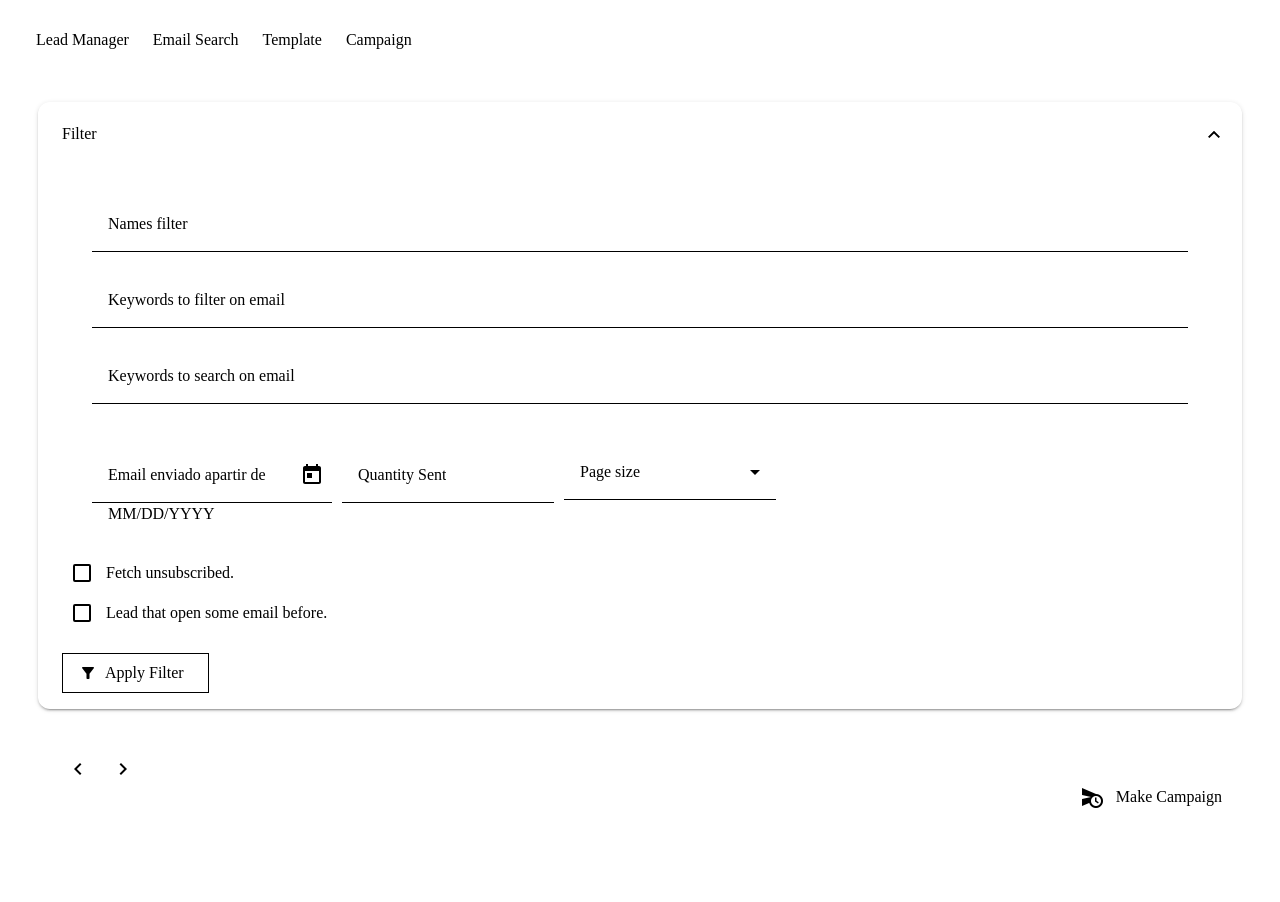
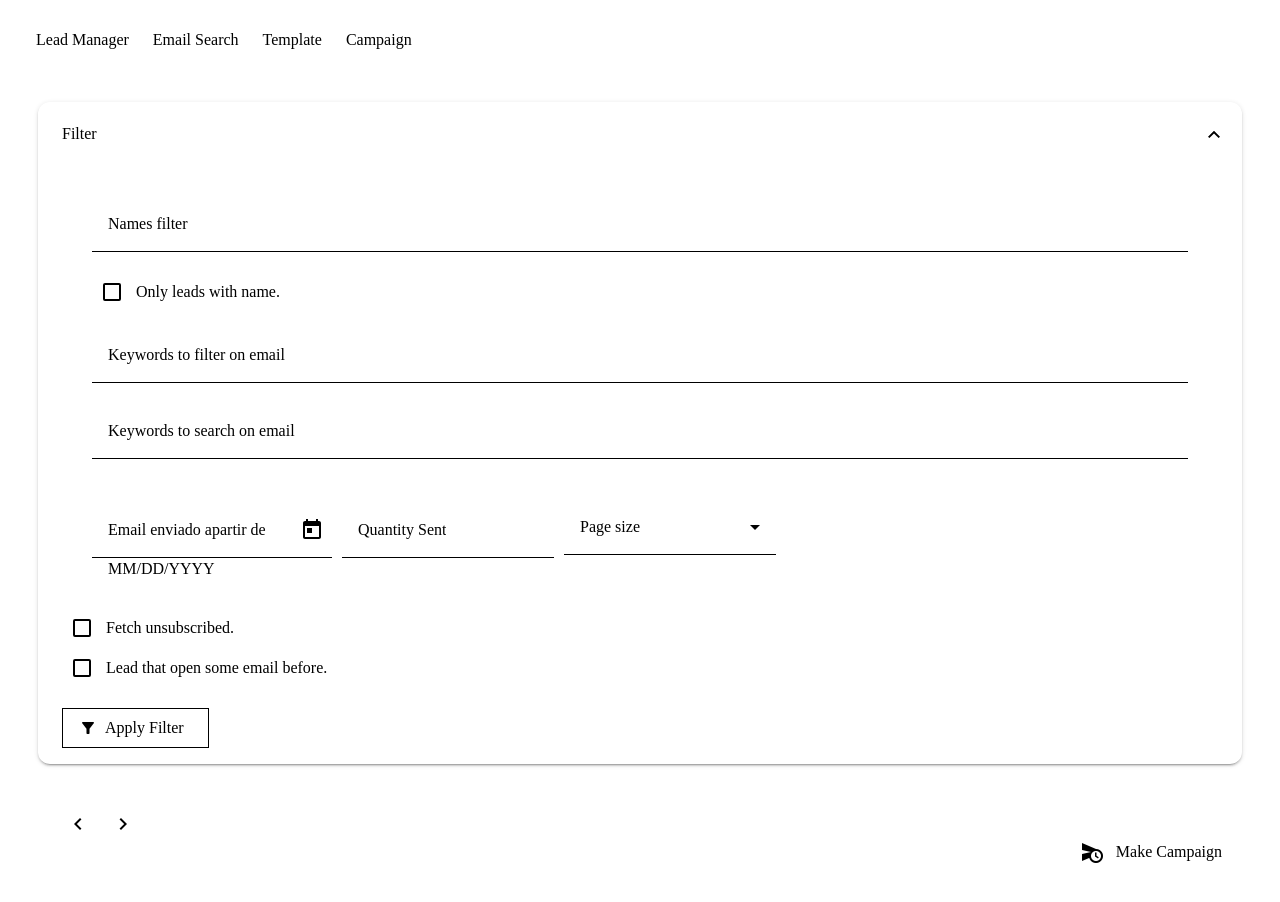
Before and after one commit to chaves99/lead-mail-manager-angular, an Angular app: page /email-search in a window 1280 px wide. Both pictures are taken after a click on the button "Filter". Shown: the top 902 px of the page. Before the commit the page ends 863 px from the top, so only its background shows below. Built offline with nearby package versions, Linux system fonts and the light colour scheme.

Commit message:
feat: add logs.

```diff
--- a/src/app/shared/components/company-email-filter/company-email-filter.html
+++ b/src/app/shared/components/company-email-filter/company-email-filter.html
@@ -24,6 +24,12 @@
           (matChipInputTokenEnd)="onAddNameKeyword($event)"
         />
       </mat-form-field>
+
+      <!-- NOT NULL LEAD NAME FLAG -->
+      <mat-checkbox style="margin-bottom: 15px;" [(ngModel)]="filterFormModel.nameNotNull">
+        Only leads with name.
+      </mat-checkbox>
+
 
       <!-- EMAIL EXCLUDE -->
       <mat-form-field style="width: 100%">
--- a/src/app/shared/components/company-email-filter/company-email-filter.ts
+++ b/src/app/shared/components/company-email-filter/company-email-filter.ts
@@ -136,4 +136,5 @@ export interface FilterFormModel {
   shouldFetchUnsubscribed?: boolean;
   emailOpened?: boolean;
   names: string[];
+  nameNotNull?: boolean;
 }
```
